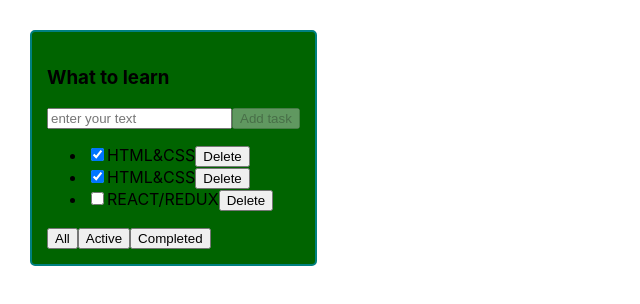
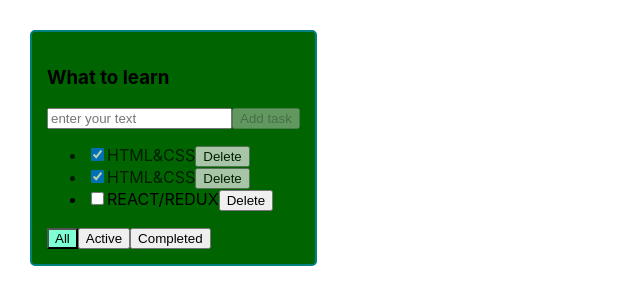
Before and after one commit to hunzah/Todo-List, a React (Create React App) app: page / in a window 1280 px wide. Shown: the top 304 px of the page, without its empty margins (0-640 px from the left). Built offline with nearby package versions, Linux system fonts and the light colour scheme.

Commit message:
update todolist

```diff
--- a/src/App.css
+++ b/src/App.css
@@ -12,3 +12,19 @@
   border-radius: 5px;
   padding: 15px;
 }
+
+
+.error {
+  border: #de0101 1px solid;
+}
+.error-message {
+  color: #d01111;
+}
+
+.active-filter {
+  background-color: aquamarine;
+}
+
+.is-done {
+  opacity: 0.7;
+}
--- a/src/App.tsx
+++ b/src/App.tsx
@@ -37,6 +37,14 @@ function addTasks (title: string) {
         setFilter(value)
     }
 
+    function changeStatus (taskId:string, isDone:boolean){
+        const task = tasks_1.find(t => t.id===taskId)
+
+        if (task) task.isDone = isDone
+        const copy = [...tasks_1]
+        setTasks(copy)
+    }
+
 
     let tasksForTodoList = tasks_1;
     if (filter === 'completed') {
@@ -55,7 +63,10 @@ function addTasks (title: string) {
                 removeTask={removeTask}
                 changeFilter={changeFilter}
                 addTasks = {addTasks}
+                changeStatus={changeStatus}
+                filter={filter}
             />
+
 
         </div>
     );
--- a/src/TodoList.tsx
+++ b/src/TodoList.tsx
@@ -1,4 +1,4 @@
-import React, {ChangeEvent, KeyboardEvent, useState} from 'react';
+import React, {ChangeEvent, ChangeEventHandler, KeyboardEvent, useState} from 'react';
 import {FilterValueType} from './App';
 import {Simulate} from 'react-dom/test-utils';
 import keyPress = Simulate.keyPress;
@@ -10,6 +10,8 @@ type TodoListPropsType = {
     removeTask: (id: string) => void,
     changeFilter: (value: FilterValueType) => void
     addTasks: (title: string) => void
+    changeStatus: (taskId: string, isDone: boolean) => void
+    filter:FilterValueType
 
 }
 
@@ -22,32 +24,40 @@ export type TaskType = {
 const TodoList = (props: TodoListPropsType) => {
 
     const [newTaskTitle, setNewTaskTitle] = useState('')
+    const [error, setError] = useState<string | null>(null)
 
     const onNewTitleChangeHandler = (e: ChangeEvent<HTMLInputElement>) => {
         (setNewTaskTitle(e.currentTarget.value))
     }
 
+
     const isAddTaskNotPossible = newTaskTitle.length === 0 || newTaskTitle.length > 15
     const onKeyPressHandler =
         isAddTaskNotPossible ? undefined
             : (e: KeyboardEvent<HTMLInputElement>) => {
+                setError(null)
                 if (e.key === 'Enter') {
                     props.addTasks(newTaskTitle)
                     setNewTaskTitle('')
+                }
 
-                }
             }
+
+
     const onClickHandler = () => {
-        props.addTasks(newTaskTitle)
+    if (newTaskTitle.trim() === ''){
+        setError('Title is required')
+    } else
+        props.addTasks(newTaskTitle.trim())
         setNewTaskTitle('')
     }
 
-    const titleTooLongWarning = newTaskTitle.length > 15 && <div>title should be shorter</div>
+    const titleTooLongWarning = newTaskTitle.trim().length > 15 && <div>title should be shorter</div>
 
 
     const onClickAllHandler = () => props.changeFilter('all')
-    const onClickActiveHandler = () => props.changeFilter('completed')
-    const onClickCompletedHandler = () => props.changeFilter('active')
+    const onClickActiveHandler = () => props.changeFilter('active')
+    const onClickCompletedHandler = () => props.changeFilter('completed')
 
 
     return (
@@ -57,23 +67,29 @@ const TodoList = (props: TodoListPropsType) => {
                 <input placeholder={'enter your text'}
                        value={newTaskTitle}
                        onChange={onNewTitleChangeHandler}
-                       onKeyDown={onKeyPressHandler}/>
+                       onKeyDown={onKeyPressHandler}
+                       className={error? 'error':''}/>
                 <button
                     disabled={isAddTaskNotPossible}
                     onClick={() => {
                         onClickHandler()
                     }}>Add task
                 </button>
+                {error && <div className={'error-message'}>{error}</div>}
                 {titleTooLongWarning}
             </div>
             <ul>
                 {
                     props.tasks.map(t => {
                         const onClickRemoveHandler = () => props.removeTask(t.id)
+                        const onChangeCheckBox = (e: ChangeEvent<HTMLInputElement>) => {
+                            props.changeStatus(t.id, e.currentTarget.checked)
+
+                        }
 
                         return (
-                            <li>
-                                <input type="checkbox" checked={t.isDone}/>
+                            <li className={t.isDone? 'is-done':''} key={t.id}>
+                                <input type="checkbox" onChange={onChangeCheckBox} checked={t.isDone}/>
                                 <span>{t.title}</span>
                                 <button
                                     onClick={onClickRemoveHandler}>Delete
@@ -84,9 +100,9 @@ const TodoList = (props: TodoListPropsType) => {
 
             </ul>
             <div>
-                <button onClick={onClickAllHandler}>All</button>
-                <button onClick={onClickActiveHandler}>Active</button>
-                <button onClick={onClickCompletedHandler}>Completed</button>
+                <button className={props.filter==='all'?'active-filter':''} onClick={onClickAllHandler}>All</button>
+                <button className={props.filter==='active'?'active-filter':''} onClick={onClickActiveHandler}>Active</button>
+                <button className={props.filter==='completed'?'active-filter':''} onClick={onClickCompletedHandler}>Completed</button>
             </div>
         </div>
     )
```
